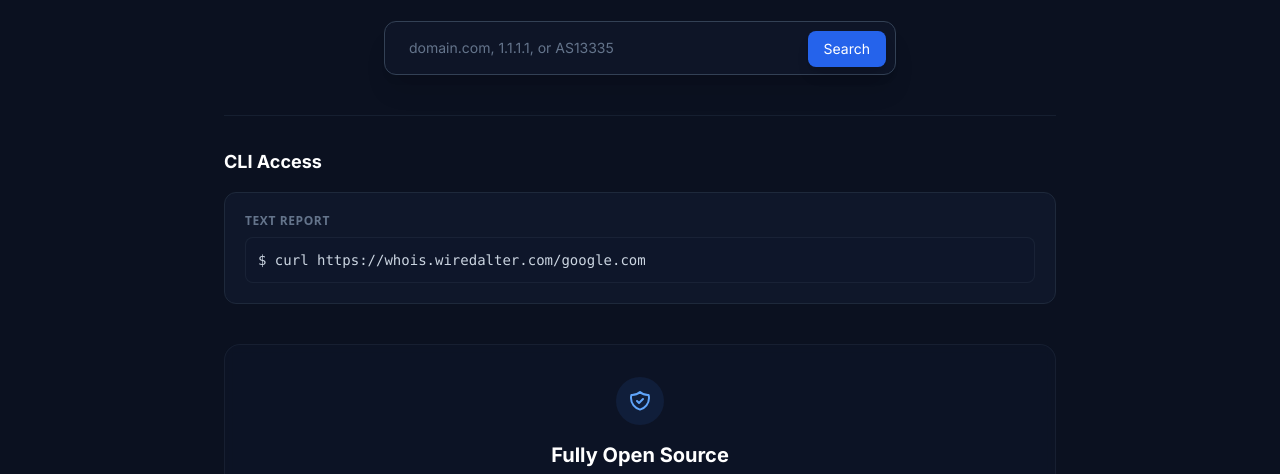
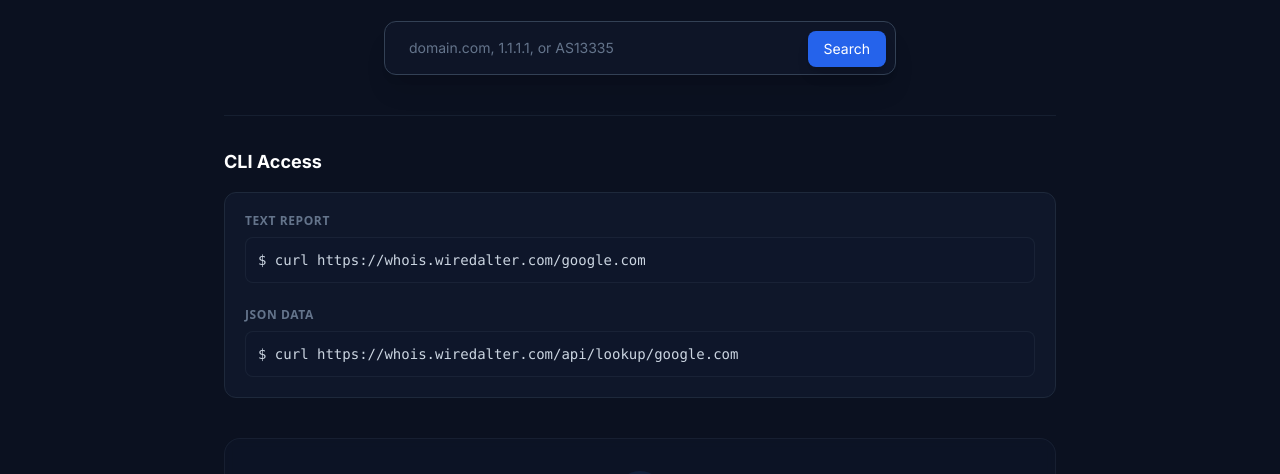
Before and after one commit to buildplan/whois-service, a website: page views/index.html in a window 1280 px wide. Shown: the part 195-669 px from the top of the page. Drawn offline with nearby package versions, Linux system fonts and the light colour scheme.

Commit message:
add json data command to frontend

```diff
--- a/views/index.html
+++ b/views/index.html
@@ -147,13 +147,13 @@
                 </div>
                 <pre id="res-raw" class="font-mono text-xs text-slate-300 overflow-x-auto max-h-[500px] overflow-y-auto custom-scrollbar leading-relaxed"></pre>
             </div>
-
         </div>
 
-        <div class="space-y-4 pt-8 border-t border-slate-800/60">
+	<div class="space-y-4 pt-8 border-t border-slate-800/60">
             <h3 class="text-lg font-bold text-white">CLI Access</h3>
-            <div class="bg-[#0f172a] rounded-xl p-5 font-mono text-sm border border-slate-800 space-y-6">
-                <div>
+            <div class="bg-[#0f172a] rounded-xl p-5 font-mono text-sm border border-slate-800">
+
+                <div class="mb-6">
                     <div class="text-xs text-slate-500 mb-2 font-sans font-semibold uppercase tracking-wider">Text Report</div>
                     <div class="group cursor-pointer" onclick="copyText('cmd1')">
                         <div class="flex justify-between items-center text-slate-300 hover:text-white transition-colors bg-slate-900/50 p-3 rounded-lg border border-slate-700/30">
@@ -162,6 +162,16 @@
                         </div>
                     </div>
                 </div>
+
+                <div>
+                    <div class="text-xs text-slate-500 mb-2 font-sans font-semibold uppercase tracking-wider">JSON Data</div>
+                    <div class="group cursor-pointer" onclick="copyText('cmd2')"> <div class="flex justify-between items-center text-slate-300 hover:text-white transition-colors bg-slate-900/50 p-3 rounded-lg border border-slate-700/30">
+                            <code id="cmd2" class="truncate mr-4">$ curl https://whois.wiredalter.com/api/lookup/google.com</code>
+                            <span class="text-blue-500 text-xs font-bold opacity-0 group-hover:opacity-100 transition-opacity">COPY</span>
+                        </div>
+                    </div>
+                </div>
+
             </div>
         </div>
 
```
